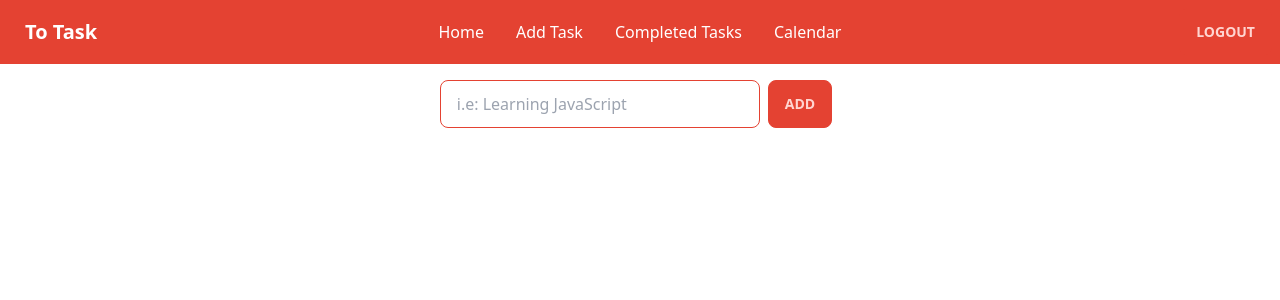
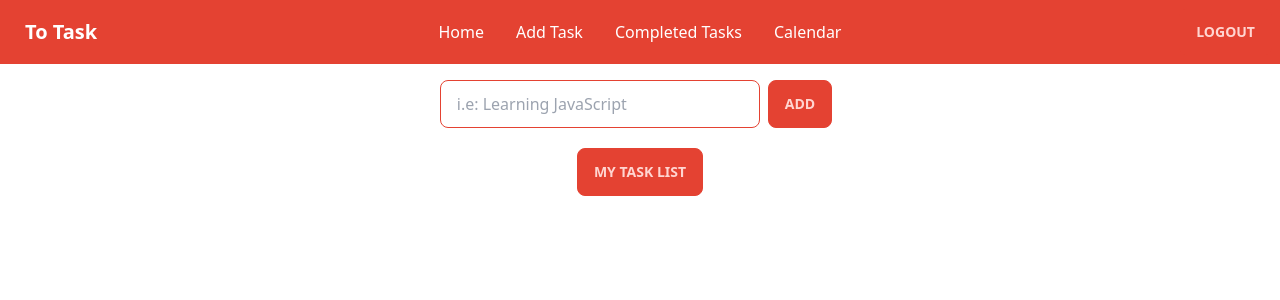
Before and after one commit to n00bNn00b/to-task, a React (Create React App) app: page /add in a window 1280 px wide. Shown: the top 300 px of the page. Built offline with nearby package versions, Linux system fonts and the light colour scheme; no server answers; sample sign-in values are in the browser's storage.

Commit message:
new route button added

```diff
--- a/src/components/AddTask.jsx
+++ b/src/components/AddTask.jsx
@@ -1,6 +1,7 @@
 import axios from "axios";
 import React from "react";
 import { useAuthState } from "react-firebase-hooks/auth";
+import { Link } from "react-router-dom";
 import { toast } from "react-toastify";
 import auth from "../firebase.init";
 
@@ -45,6 +46,12 @@ const AddTask = () => {
         />
         <input className="btn btn-primary mx-2" type="submit" value="Add" />
       </form>
+      <Link to="/">
+        {" "}
+        <button className="btn btn-primary my-5 flex mx-auto">
+          My Task List
+        </button>{" "}
+      </Link>
     </div>
   );
 };
--- a/src/components/Home.jsx
+++ b/src/components/Home.jsx
@@ -1,6 +1,7 @@
 import axios from "axios";
 import React, { useEffect, useState } from "react";
 import { useAuthState } from "react-firebase-hooks/auth";
+import { Link } from "react-router-dom";
 import auth from "../firebase.init";
 import Loading from "./Loading";
 import Login from "./Login";
@@ -24,7 +25,7 @@ const Home = () => {
   // console.log(tasks);
 
   return (
-    <div className="my-20">
+    <div className="my-20 w-full">
       {user ? (
         <main>
           {loading ? (
@@ -39,9 +40,11 @@ const Home = () => {
                 <Tasklist key={task._id} task={task} index={index} />
               ))}
               {tasks.length > 0 && (
-                <button className="btn btn-primary my-5 flex mx-auto">
-                  ADD More Task
-                </button>
+                <Link to="/add">
+                  <button className="btn btn-primary my-5 flex mx-auto">
+                    Add More Task
+                  </button>
+                </Link>
               )}
             </div>
           )}
```
